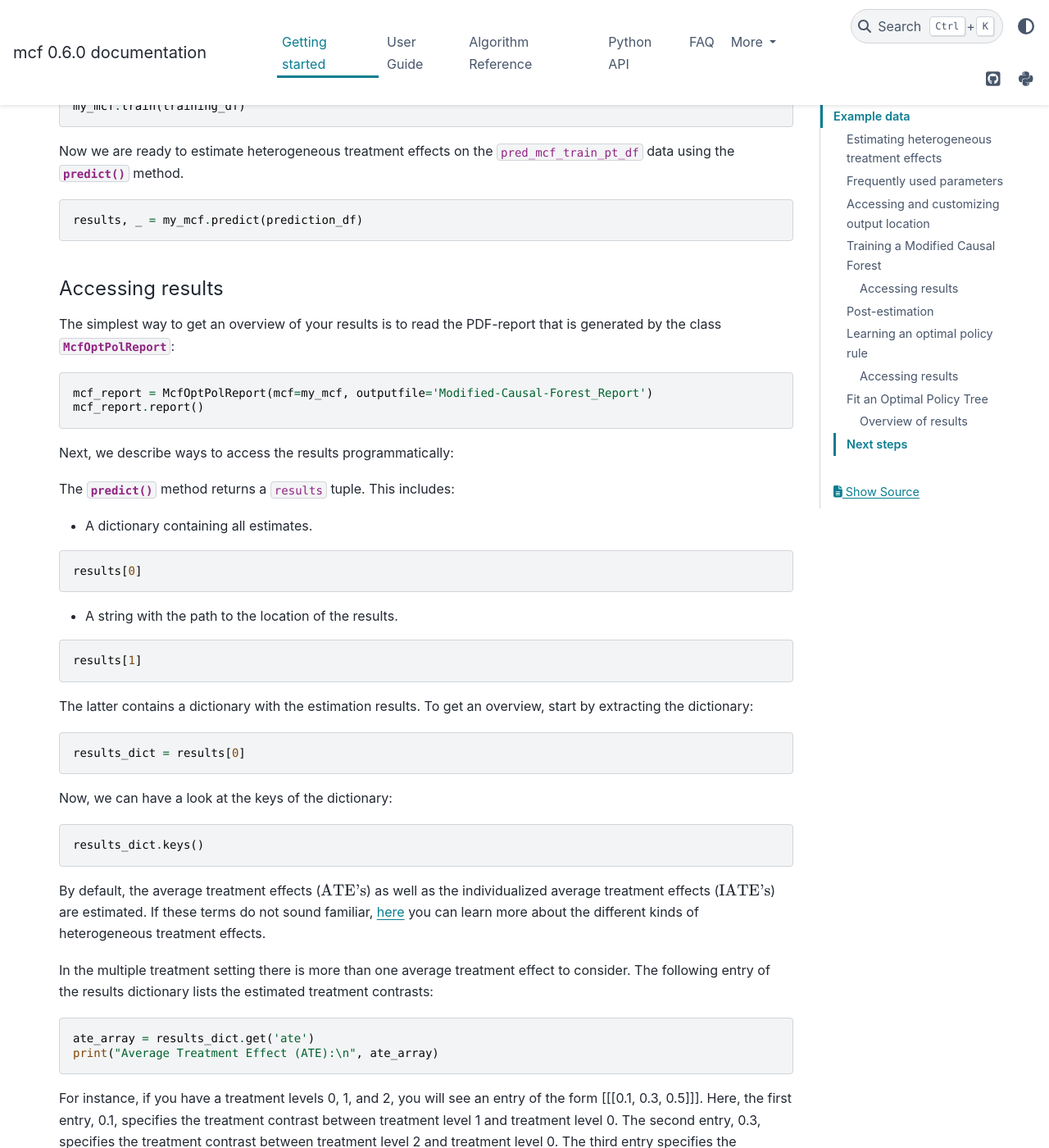
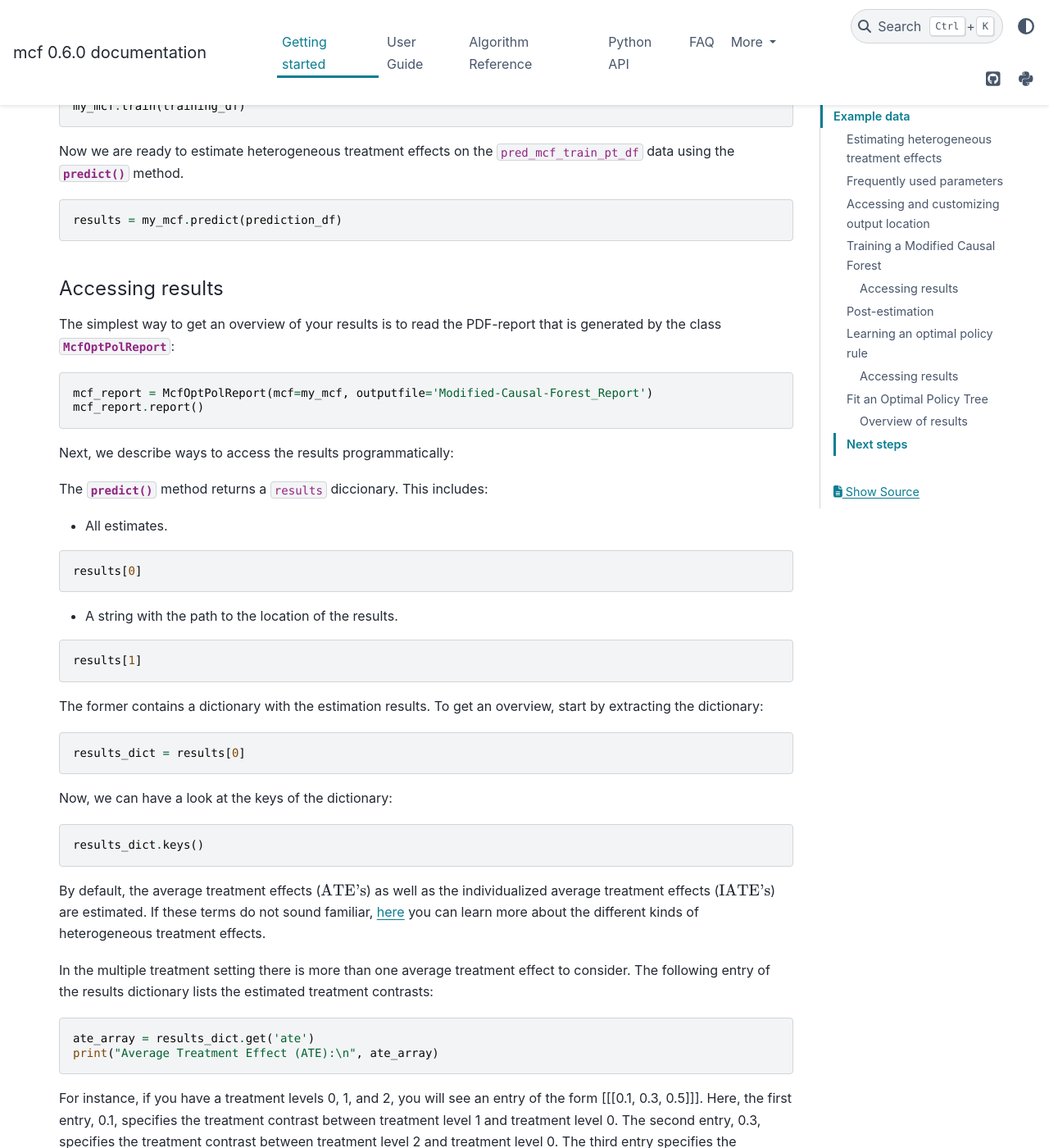
Before and after one commit to MCFpy/mcf, a Sphinx documentation site: the page built from docs/source/getting_started.rst, in a window 1280 px wide and 1400 px high, scrolled down 2331 px. Shown: the whole window at 82% size. Built offline with Sphinx 7.4.7 and the PyData theme 0.15.4, drawn with Linux system fonts in a browser that asks for light colours.

Commit message:
Update getting_started.rst

```diff
--- a/docs/source/getting_started.rst
+++ b/docs/source/getting_started.rst
@@ -122,7 +122,7 @@ Now we are ready to estimate heterogeneous treatment effects on the ``pred_mcf_t
 
 .. code-block:: python
 
-    results, _ = my_mcf.predict(prediction_df)
+    results = my_mcf.predict(prediction_df)
 
 
 Accessing results
@@ -137,9 +137,9 @@ The simplest way to get an overview of your results is to read the PDF-report th
 
 Next, we describe ways to access the results programmatically:
 
-The :py:meth:`~mcf_functions.ModifiedCausalForest.predict` method returns a ``results`` tuple. This includes:
+The :py:meth:`~mcf_functions.ModifiedCausalForest.predict` method returns a ``results`` diccionary. This includes:
 
-- A dictionary containing all estimates.
+- All estimates.
 
 .. code-block:: python
 
@@ -151,7 +151,7 @@ The :py:meth:`~mcf_functions.ModifiedCausalForest.predict` method returns a ``re
 
     results[1]
 
-The latter contains a dictionary with the estimation results. To get an overview, start by extracting the dictionary:
+The former contains a dictionary with the estimation results. To get an overview, start by extracting the dictionary:
 
 .. code-block:: python
 
```
